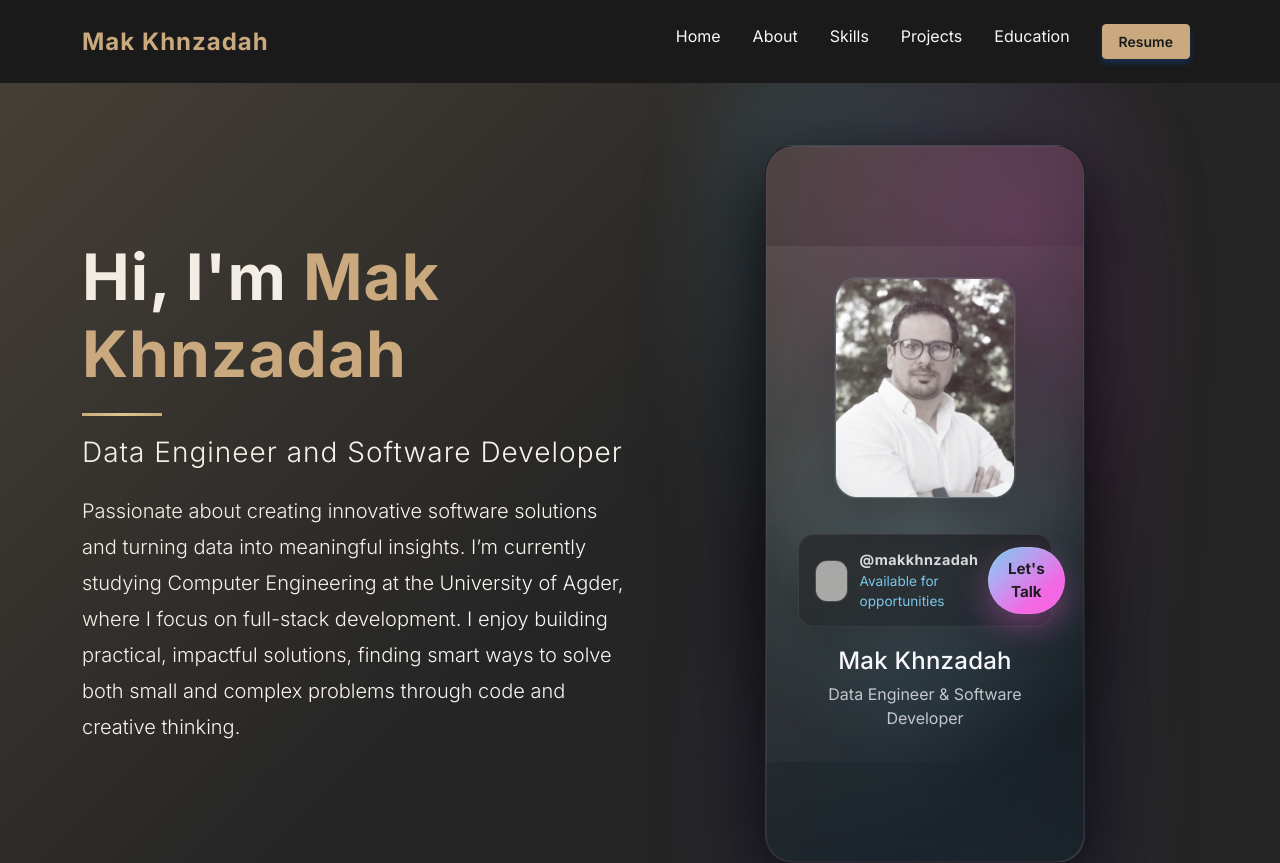
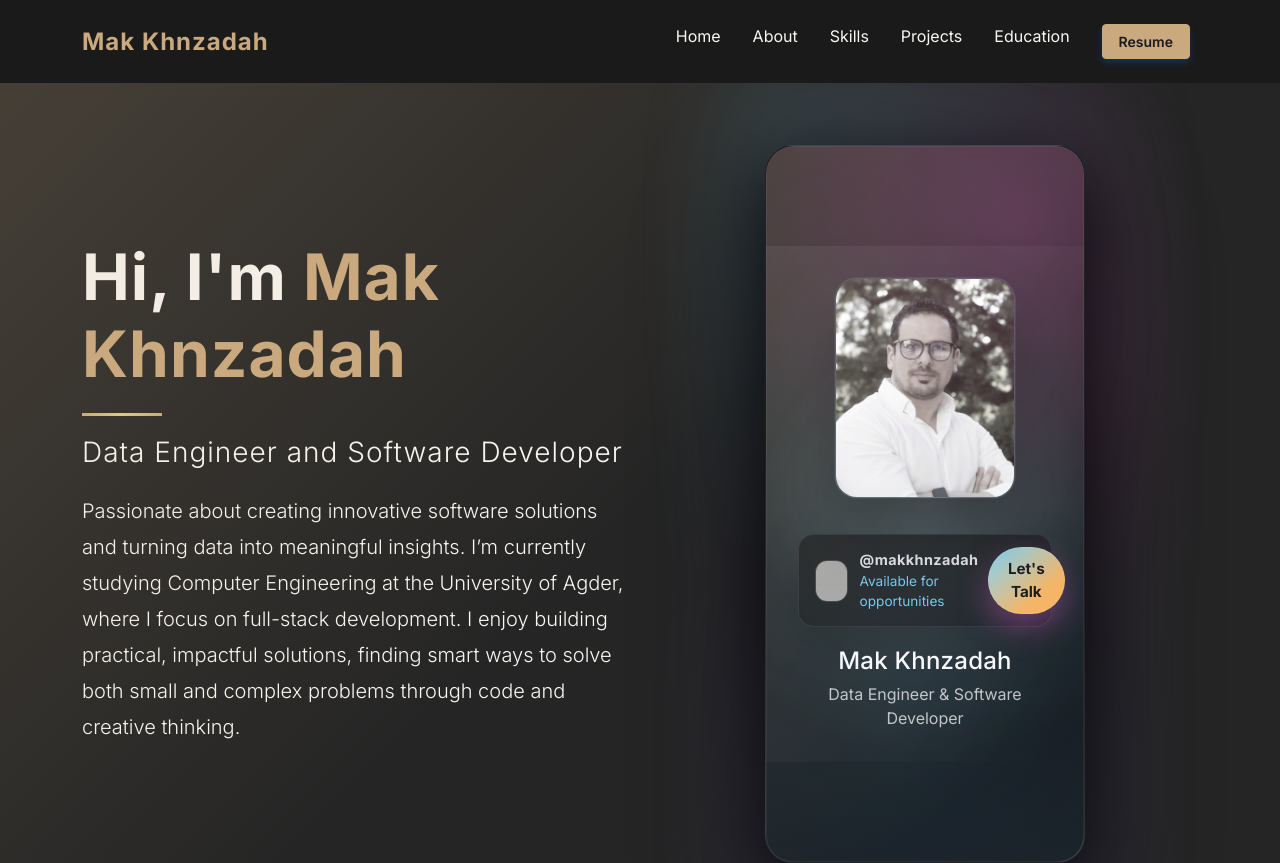
Before and after one commit to MakKhnzadah/Mak-portfolio, a React (Create React App) app: page / in a window 1280 px wide. Shown: the top 863 px of the page. Built offline with nearby package versions, Linux system fonts and the light colour scheme; grey boxes are pictures that could not be loaded.

Commit message:
updated_4

```diff
--- a/src/components/ProfileCard.css
+++ b/src/components/ProfileCard.css
@@ -1,6 +1,6 @@
 :root {
   --pc-accent-1: #75d5ff;
-  --pc-accent-2: #f35be1;
+  --pc-accent-2: #f3af5b;
   --pc-accent-3: #8f7bff;
   --pc-charcoal: #060608;
   --pc-charcoal-soft: #0f1014;
```
